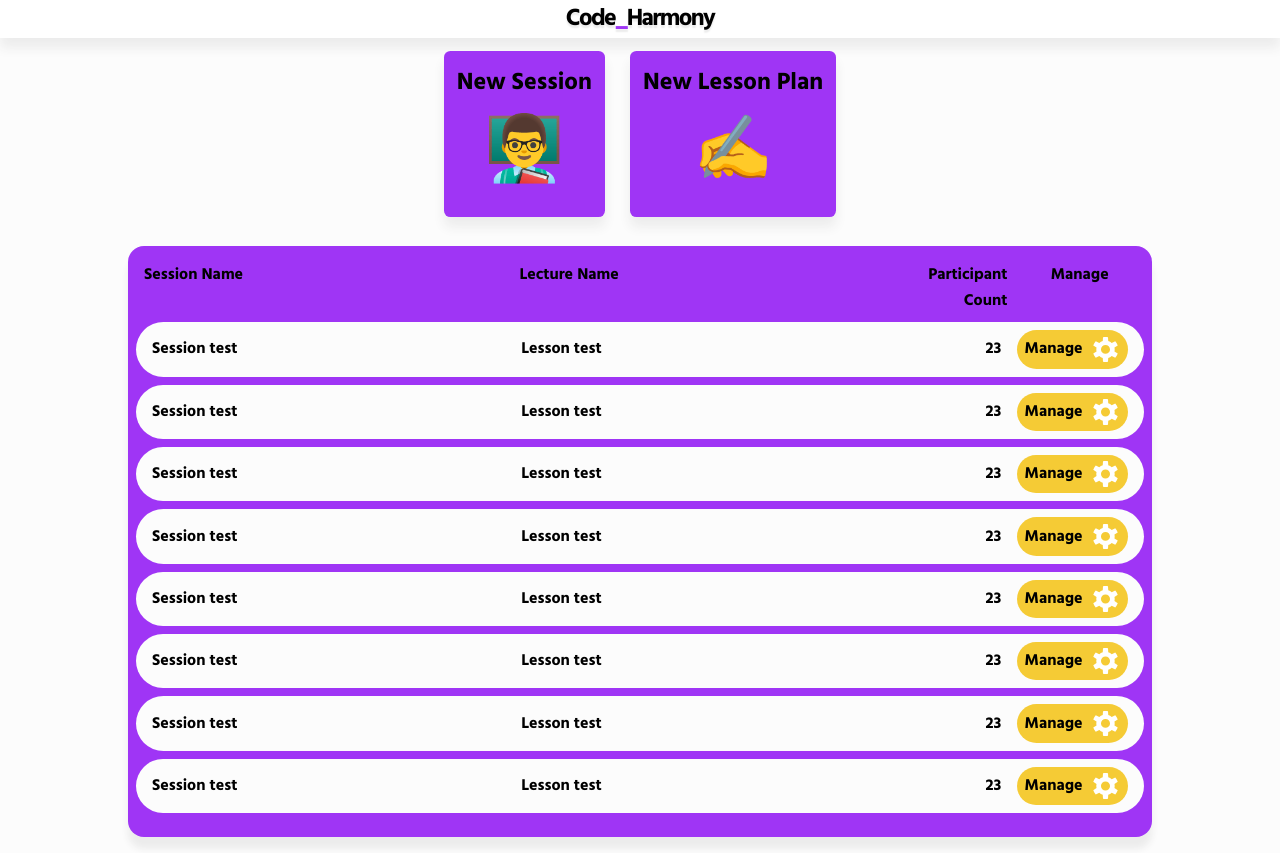
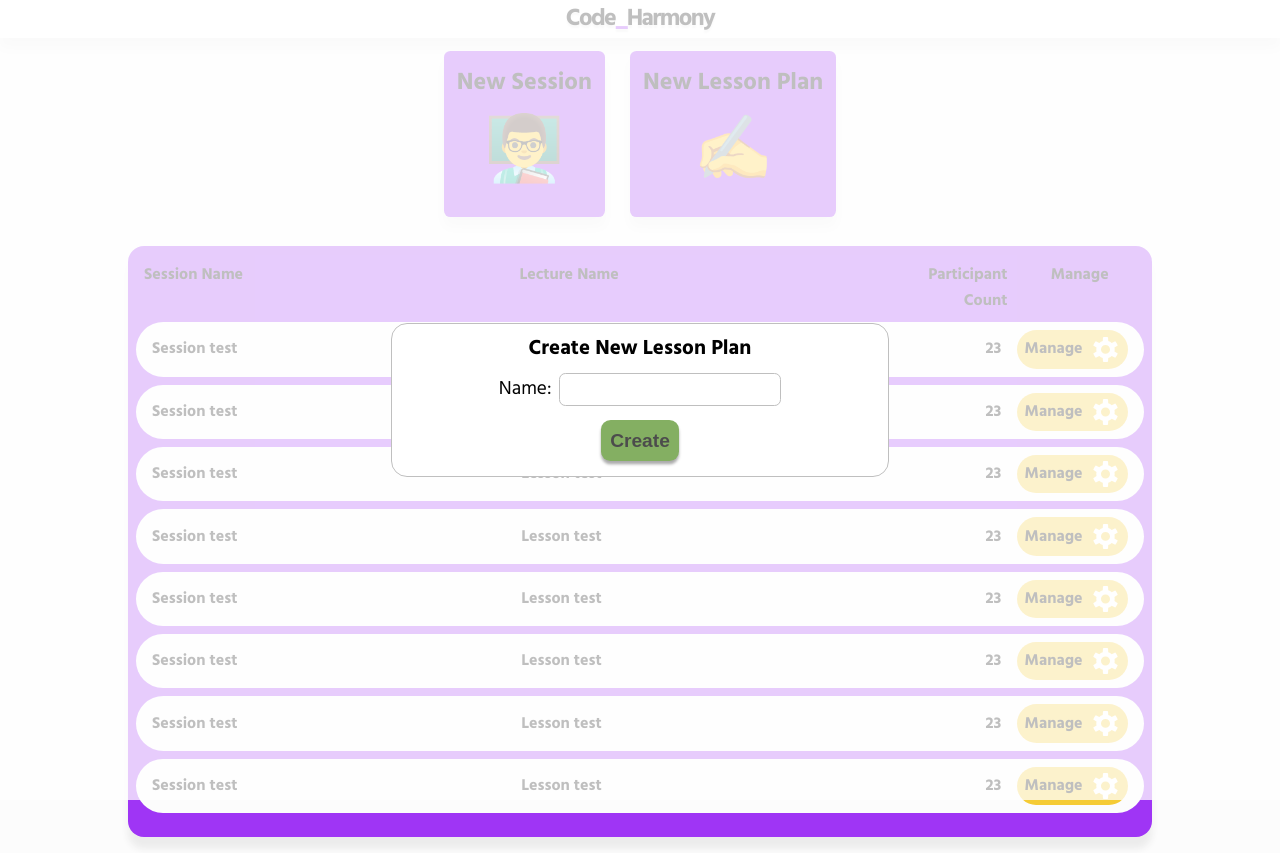
Before and after one commit to Zacxalot/CodeHarmony, a React (Create React App) app: page /t/dashboard in a window 1280 px wide. Built offline with nearby package versions, Linux system fonts and the light colour scheme.

Commit message:
Added basic content to modal
Modal now has input box and button, calls a function when the  button is called.

Next step is to request a new lesson plan from the API

```diff
--- a/public/index.html
+++ b/public/index.html
@@ -30,7 +30,7 @@
       Learn how to configure a non-root public URL by running `npm run build`.
     -->
 
-    <link href="https://fonts.googleapis.com/css2?family=Hind:wght@700&display=swap" rel="stylesheet">
+    <link href="https://fonts.googleapis.com/css2?family=Hind:wght@400;700&display=swap" rel="stylesheet">
 
     <title>Code_Harmony</title>
   </head>
--- a/src/BaseStyle.scss
+++ b/src/BaseStyle.scss
@@ -20,6 +20,7 @@ html, body, #root{
 body{
     background-color: $background;
     font-family: Hind;
+    font-weight: 700;
 }
 
 .full-page{
--- a/src/Components/Basic UI/CHButton/CHButton.scss
+++ b/src/Components/Basic UI/CHButton/CHButton.scss
@@ -2,17 +2,32 @@
 
 .ch-button{
   font-size: 1.2rem;
-    font-weight: bold;
+  font-weight: 700;
   color: base.$background;
   background-color:#979997;
   padding:0.5em;
   border-radius: 0.5em;
-    border-style: none none solid none;
+  border-style: none;
   border-width: 0.2em;
   border-color: base.$shadow;
   cursor: pointer;
   margin: 0.4rem;
+  box-shadow:0px 0.2rem 3px base.$shadow;
   transition: filter 0.1s ease;
 
+  &:enabled{
+    &:hover{
+      filter:brightness(94%)
+    }
 
+    &:active{
+        filter:brightness(90%);
     }
+  }
+}
+
+.ch-button-disabled{
+
+  cursor:default;
+  filter:contrast(40%);
+}
--- a/src/Components/Basic UI/CHButton/CHButton.tsx
+++ b/src/Components/Basic UI/CHButton/CHButton.tsx
@@ -6,6 +6,7 @@ interface ButtonProps {
     colour?: string;
     callback?: () => void;
     fontBlack?: boolean;
+    disabled?: boolean;
 }
 
 class CHButton extends React.Component<ButtonProps,{}> {
@@ -18,8 +19,13 @@ class CHButton extends React.Component<ButtonProps,{}> {
             colour = "#65dd44";
         }
 
+
         return (
-            <button className="ch-button" style={{ backgroundColor: colour, color: (this.props.fontBlack ? "black" : "white") }} onClick={this.props.callback}>{text}</button>
+            <button className={(this.props.disabled ? "ch-button-disabled" : "") + " ch-button"}
+                disabled={this.props.disabled}
+                style={{ backgroundColor: colour, color: (this.props.fontBlack ? "black" : "white")}}
+                onClick={this.props.callback}>{text}
+            </button>
         );
     };
 
--- a/src/Components/LargeLinkButton/LargeButton.scss
+++ b/src/Components/LargeLinkButton/LargeButton.scss
@@ -10,6 +10,7 @@
     border-style: none;
     background-color: base.$accent;
     font-family: base.$font-family;
+    font-weight: 700;
     box-shadow: 0px 10px 12px base.$shadow;
 
     .emoji{
--- a/src/Pages/Home/Home.scss
+++ b/src/Pages/Home/Home.scss
@@ -13,6 +13,7 @@
 .selection-card-area {
     text-align: center;
     width: 100%;
+    user-select:none;
 }
 
 @media (max-width:750px) {
--- a/src/Pages/TeacherDashboard/TeacherDashboard.scss
+++ b/src/Pages/TeacherDashboard/TeacherDashboard.scss
@@ -1,5 +1,44 @@
 @use "../../BaseStyle.scss" as base;
 
 .new-lesson-modal-style{
+    position: absolute;
+    margin: auto;
+    left: 0;
+    right: 0;
+    top:0;
+    bottom:0;
+    max-width: min(30rem,100%);
+    height: fit-content;
+    border: 1px solid #bfbfbf;
+    background-color: base.$main-colour;
+    overflow: auto;
+    border-radius: 1rem;
+    outline: currentcolor none medium;
+    padding: 0.5rem;
+    text-align: center;
+
+    h4{
+        font-size: 1.3rem;
+        margin:0px 0.5rem 0.5rem 0.5rem;
+        display: block;
+    }
+
+    span{
+        display: block;
+        margin: 0.5rem auto 0.5rem auto;
+
+        font-size: 1.2rem;
+        font-weight: 400;
+
+        input{
+            border-radius: 0.4rem;
+            border: 1px solid #bfbfbf;
+            font-size: 1rem;
+            margin-left: 0.5rem;
+            padding:0.4rem;
+        }
+
+
+    }
 
 }
--- a/src/Pages/TeacherDashboard/TeacherDashboard.tsx
+++ b/src/Pages/TeacherDashboard/TeacherDashboard.tsx
@@ -4,9 +4,17 @@ import TeacherTable from "../../Components/Basic UI/TeacherTable/TeacherTable";
 import Modal from 'react-modal';
 import LargeLinkButton from "../../Components/LargeLinkButton/LargeLinkButton";
 import LargeCallbackButton from "../../Components/LargeCallbackButton/LargeCallbackButton";
+import "./TeacherDashboard.scss";
+import CHButton from "../../Components/Basic UI/CHButton/CHButton";
+import axios from "axios";
 
 interface TeacherDashboardState {
     newLessonModalOpen: boolean;
+    newLessonNameValue: String;
+}
+
+interface CreateNewPlanResponse {
+    id:string
 }
 
 
@@ -14,17 +22,27 @@ class TeacherDashboard extends React.Component<{},TeacherDashboardState> {
     constructor(props:any){
         super(props);
         this.state = {
-            newLessonModalOpen: false
+            newLessonModalOpen: false,
+            newLessonNameValue: ""
         }
     }
 
     render(){
-        console.log("Rendered" + this.state.newLessonModalOpen);
         return (
             <div className="full-page">
                 <NavBar small></NavBar>
-                <Modal isOpen={this.state.newLessonModalOpen} onRequestClose={this.closeCreateLessonModal}></Modal>
-                <div style={{textAlign:"center"}}>
+                <Modal ariaHideApp={false} className="new-lesson-modal-style" isOpen={true} onRequestClose={this.closeCreateLessonModal}>
+                    <h4>Create New Lesson Plan</h4>
+                    <span>
+                        <label>Name:</label>
+                        <input onChange={this.lessonNameChanged} type="text"></input>
+                    </span>
+
+                    <CHButton text="Create" disabled={this.state.newLessonNameValue.length < 4} fontBlack colour="#8bf535" callback={this.requestNewLessonPlan}></CHButton>
+
+                </Modal>
+
+                <div >
                     <LargeLinkButton to="session/new/" emoji="👨‍🏫️">New Session</LargeLinkButton>
                     <LargeCallbackButton callback={this.openCreateLessonModal} emoji="✍️">New Lesson Plan</LargeCallbackButton>
                 </div>
@@ -44,6 +62,18 @@ class TeacherDashboard extends React.Component<{},TeacherDashboardState> {
         this.setState({newLessonModalOpen:false})
     }
 
+    lessonNameChanged = (event:React.ChangeEvent<HTMLInputElement>) => {
+        this.setState({newLessonNameValue:event.target.value})
+    }
+
+    requestNewLessonPlan = () => {
+        axios.post<CreateNewPlanResponse>("/lessons/create",{"lesson_name":this.state.newLessonNameValue})
+        .then()
+        .catch(() => {
+            console.log("A problem has ocurred")
+        })
+    }
+
 }
 
 export default TeacherDashboard;
```
Also changed, not shown: src/Components/CodingInfoWindow/CodingInfoWindow.tsx (+6 -6 lines). Lines whose indentation alone changed are shown as unchanged.
